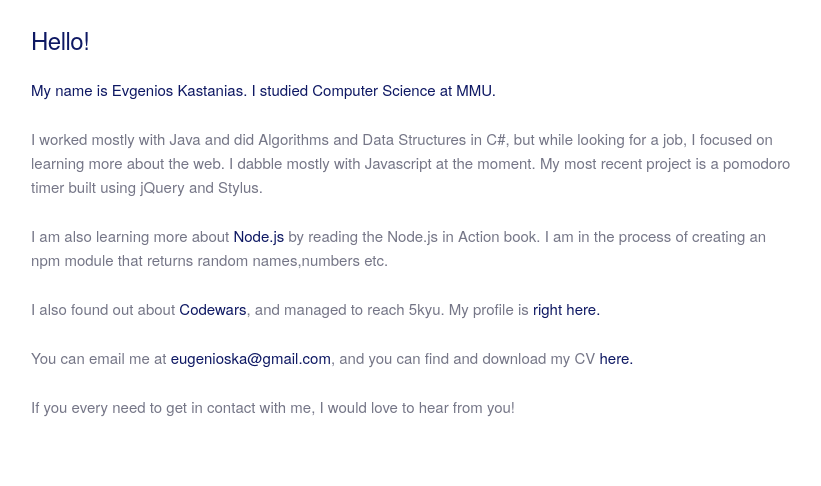
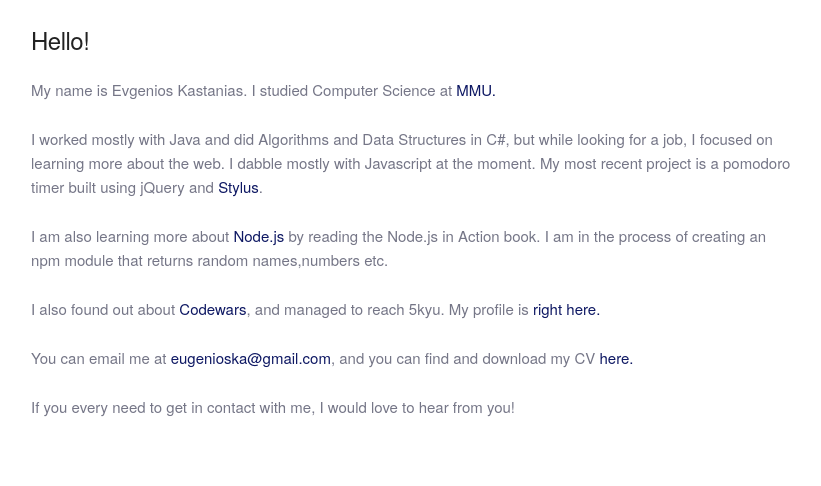
Before and after one commit to Evgenios/Evgenios.github.io, a plain HTML site: page about.html in a window 1280 px wide. Shown: the part 119-605 px from the top of the page, without its empty margins (249-1070 px from the left). Drawn offline with Linux system fonts and the light colour scheme.

Commit message:
Fixed an <a> tag not closing correcly

```diff
--- a/about.html
+++ b/about.html
@@ -24,16 +24,17 @@
 					<li><a href = "index.html">Projects</a></li>
 					<li><a href = "about.html">About Me</a></li>
 					<li><a href="https://github.com/evgenios" target="_blank">GitHub</a></li>
-					<li><a href="resume.pdf" target="_blank">Resume</li>
+					<li><a href="resume.pdf" target="_blank">Resume</a></li>
 				</ul>
 			</div>
 		</nav>
 		<div class = "about">
 			<h5>Hello!</h5>
+			<p>My name  is Evgenios Kastanias. I studied Computer Science at <a href = "http://www2.mmu.ac.uk/" target="_blank">MMU.</a></p>
 
-			<p>My name is Evgenios Kastanias. I studied Computer Science at <a href = "http://www2.mmu.ac.uk/" target="_blank">MMU.</a></p>
-
-			<p>I worked mostly with Java and did Algorithms and Data Structures in C#, but while looking for a job, I focused on learning more about the web. I dabble mostly with Javascript at the moment. My most recent project is a pomodoro timer built using jQuery and Stylus.
+			<p>I worked mostly with Java and did Algorithms and Data Structures in C#, but while looking for a job, I focused on learning more about the web. I dabble mostly with Javascript at the moment.
+			My most recent project is a pomodoro timer built using jQuery and <a href="https://learnboost.github.io/stylus/
+" target="_blank">Stylus</a>.
 			</p>
 
 			<p>I am also learning more about <a href="https://nodejs.org/" target="_blank">Node.js</a> by reading the Node.js in Action book. I am in the process of creating an npm module that returns random names,numbers etc.</p>
```
